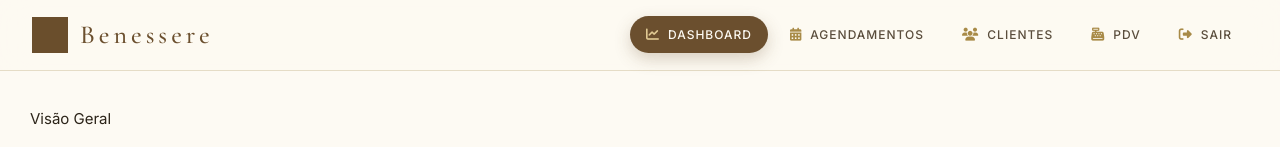
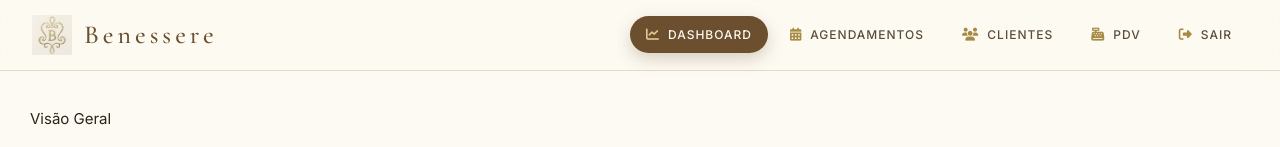
Before and after one commit to shandriasarah/benessere, a website: page Benessere/public/admin_home.html in a window 1280 px wide. Shown: the top 147 px of the page. Drawn offline with nearby package versions, Linux system fonts and the light colour scheme; no server answers.

Commit message:
fix: logo icon mostra imagem dourada original

```diff
--- a/Benessere/public/admin_home.html
+++ b/Benessere/public/admin_home.html
@@ -16,7 +16,7 @@
   <body>
     <aside class="sidebar">
       <div class="toggle-btn" onclick="toggleMenu()"><i class="fa-solid fa-bars"></i></div>
-      <div class="sidebar-brand"><span class="brand-icon"></span><h2>Benessere</h2></div>
+      <div class="sidebar-brand"><img src="img/logo_icon.png" alt="" class="brand-icon" /><h2>Benessere</h2></div>
       <ul>
         <li><a href="admin_home.html" class="active"><i class="fa-solid fa-chart-line"></i><span>Dashboard</span></a></li>
         <li><a href="agenda.html"><i class="fa-solid fa-calendar-days"></i><span>Agendamentos</span></a></li>
--- a/Benessere/public/css/app.css
+++ b/Benessere/public/css/app.css
@@ -86,15 +86,18 @@ img { max-width: 100%; display: block; }
   display: flex;
   align-items: center;
   gap: 12px;
+  isolation: isolate;
 }
 .sidebar-brand .brand-icon {
-  width: 36px;
-  height: 36px;
-  background-color: var(--bronze);
-  -webkit-mask: url("../img/logo_icon.png") center/contain no-repeat;
-  mask: url("../img/logo_icon.png") center/contain no-repeat;
+  width: 40px;
+  height: 40px;
+  background: none;
+  -webkit-mask: none;
+  mask: none;
   flex-shrink: 0;
+  display: inline-block;
 }
+.sidebar-brand img.brand-icon { mix-blend-mode: multiply; }
 
 .sidebar ul {
   list-style: none;
```
Also changed, not shown: Benessere/public/agenda.html (+1 -1 lines), Benessere/public/agendar.html (+1 -1 lines), Benessere/public/cliente.html (+1 -1 lines), Benessere/public/cliente_home.html (+1 -1 lines), Benessere/public/meus_agendamentos.html (+1 -1 lines), Benessere/public/pdv.html (+1 -1 lines), Benessere/public/perfil.html (+1 -1 lines).
